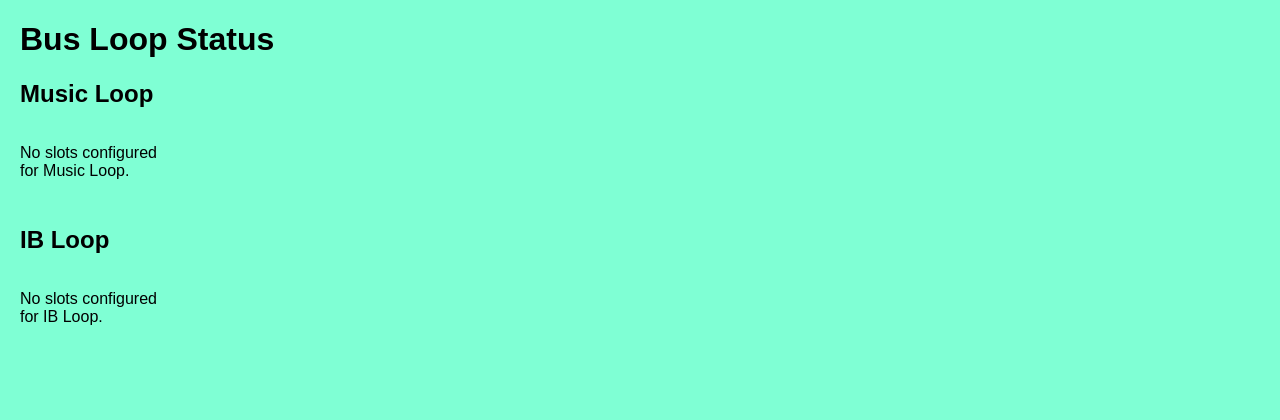
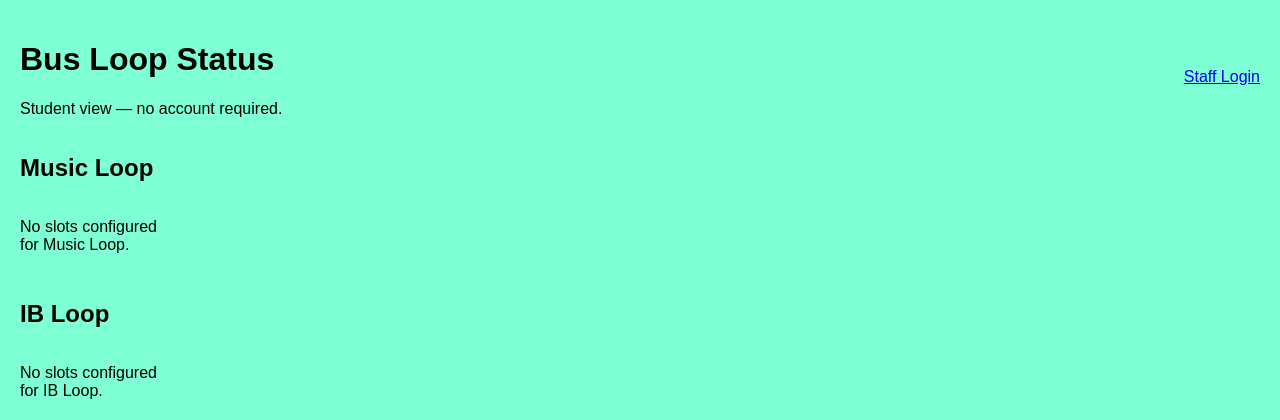
Before and after one commit to Marxrgo/Nova-Bus-App-project, a Django app: page / in a window 1280 px wide. Shown: the top 420 px of the page. Run offline with Django 5.2, Linux system fonts and the light colour scheme; data that the repository does not hold is empty.

Commit message:
Add accounts auth

```diff
--- a/accounts/templates/accounts/account_home.html
+++ b/accounts/templates/accounts/account_home.html
@@ -13,7 +13,7 @@
             <h1>Staff Account</h1>
             <p class="subtitle">Signed in as {{ request.user.username }}</p>
 
-            <a class="button-link" href="{% url 'loops:dashboard' %}">Open Bus Dashboard</a>
+            <a class="button-link" href="{% url 'loops:dashboard' %}">Open Bus Editor</a>
 
             <form method="post" action="{% url 'accounts:logout' %}" class="logout-form">
                 {% csrf_token %}
--- a/accounts/templates/accounts/login.html
+++ b/accounts/templates/accounts/login.html
@@ -11,7 +11,7 @@
     <main class="login-shell">
         <section class="login-card">
             <h1>Nova Bus</h1>
-            <p class="subtitle">Staff Access</p>
+            <p class="subtitle">Teacher / Admin Access</p>
 
             {% if form.errors %}
                 <div class="error">Incorrect username or password.</div>
@@ -32,7 +32,7 @@
                 <button type="submit">Sign In</button>
             </form>
 
-            <a class="back-link" href="{% url 'loops:dashboard' %}">Back to bus dashboard</a>
+            <a class="back-link" href="{% url 'loops:dashboard' %}">Back to student bus view</a>
         </section>
     </main>
 </body>
--- a/loops/templates/loops/dashboard.html
+++ b/loops/templates/loops/dashboard.html
@@ -3,17 +3,35 @@
 <html lang="en">
 <head>
     <meta charset="UTF-8">
-    <title>Nova Bus Loop Dashboard</title>
+    <meta name="viewport" content="width=device-width, initial-scale=1.0">
+    <title>Nova Bus Loop Status</title>
     <link rel="stylesheet" href="{% static 'loops/style.css' %}">
 </head>
 <body>
 
-    <h1>Bus Loop Status</h1>
+    <div style="display:flex; justify-content:space-between; align-items:center; gap:16px; flex-wrap:wrap;">
+        <div>
+            <h1>Bus Loop Status</h1>
+            {% if user.is_authenticated and user.is_staff %}
+                <p><strong>Staff editing mode:</strong> click a bus slot to update it.</p>
+            {% else %}
+                <p>Student view — no account required.</p>
+            {% endif %}
+        </div>
+
+        <div>
+            {% if user.is_authenticated and user.is_staff %}
+                <a href="{% url 'accounts:home' %}">Staff Account</a>
+            {% else %}
+                <a href="{% url 'accounts:login' %}">Staff Login</a>
+            {% endif %}
+        </div>
+    </div>
 
     <h2>Music Loop</h2>
     <div class="grid">
         {% for slot in music_slots %}
-            {% if user.is_authenticated and user.role == 'ADMIN' or user.is_superuser %}
+            {% if user.is_authenticated and user.is_staff %}
                 <a href="{% url 'loops:update_slot' slot.id %}" style="text-decoration: none; color: inherit;">
                     <div class="card {% if slot.bus_number %}occupied{% endif %}">
                         <div class="slot-num">Slot {{ slot.slot_number }}</div>
@@ -46,7 +64,7 @@
     <h2>IB Loop</h2>
     <div class="grid">
         {% for slot in ib_slots %}
-            {% if user.is_authenticated and user.role == 'ADMIN' or user.is_superuser %}
+            {% if user.is_authenticated and user.is_staff %}
                 <a href="{% url 'loops:update_slot' slot.id %}" style="text-decoration: none; color: inherit;">
                     <div class="card {% if slot.bus_number %}occupied{% endif %}">
                         <div class="slot-num">Slot {{ slot.slot_number }}</div>
--- a/loops/urls.py
+++ b/loops/urls.py
@@ -1,9 +1,9 @@
 from django.urls import path
 from . import views
 
-app_name = 'loops'
+app_name = "loops"
 
 urlpatterns = [
-    path('', views.loop_dashboard, name= 'dashboard'),
-    path('slot/<int:slot_id>/update/', views.update_slot, name = 'update_slot')
+    path("", views.loop_dashboard, name="dashboard"),
+    path("slot/<int:slot_id>/update/", views.update_slot, name="update_slot"),
 ]
--- a/novabus--project/settings.py
+++ b/novabus--project/settings.py
@@ -128,3 +128,8 @@ MAILERS = {
         'BACKEND': 'django.core.mail.backends.console.EmailBackend',
     },
 }
+
+# Staff account routing
+LOGIN_URL = "/accounts/login/"
+LOGIN_REDIRECT_URL = "/accounts/"
+LOGOUT_REDIRECT_URL = "/"
```
Also changed, not shown: novabus--project/urls.py (+4 -5 lines).
